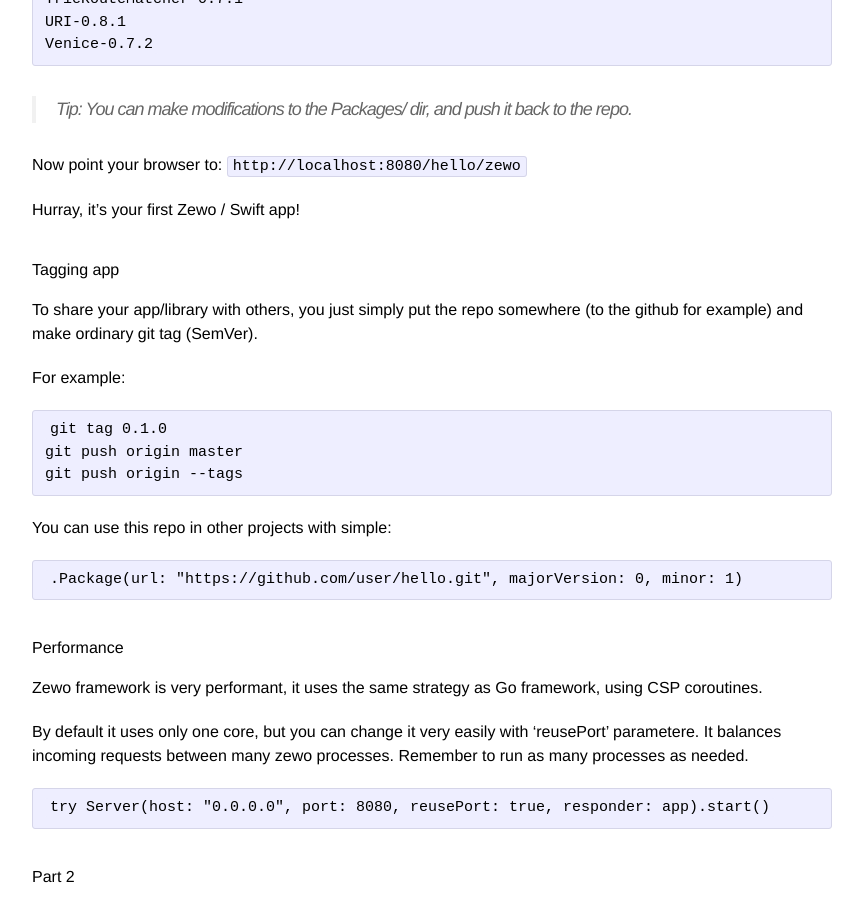
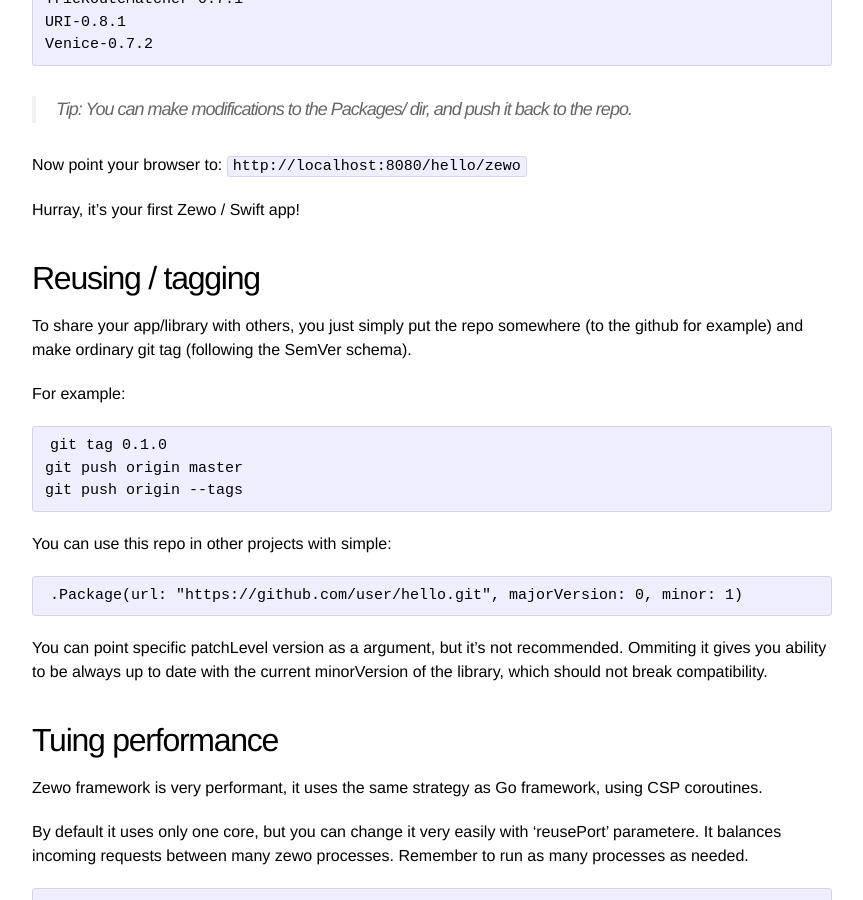
Before and after one commit to vi4m/vi4m.github.io, a Jekyll site: the page built from _posts/2016-08-01-swift-on-linux-tutorial.md, in a window 1280 px wide and 900 px high, scrolled down 4810 px. Shown: the whole window, without its empty margins (208-1071 px from the left). Built offline with Jekyll 4.4.1, drawn with Linux system fonts in a browser that asks for light colours; comment, search, counter and statistics services are not loaded.

Commit message:
Formatting

```diff
--- a/_posts/2016-08-01-swift-on-linux-tutorial.md
+++ b/_posts/2016-08-01-swift-on-linux-tutorial.md
@@ -212,10 +212,9 @@
 Hurray, it's your first Zewo / Swift app!
 
 
-# Tagging app
+## Reusing / tagging
 
-
-To share your app/library with others, you just simply put the repo somewhere (to the github for example) and make ordinary git tag (SemVer).
+To share your app/library with others, you just simply put the repo somewhere (to the github for example) and make ordinary git tag (following the SemVer schema).
 
 For example:
 
@@ -227,8 +226,9 @@
 
 	.Package(url: "https://github.com/user/hello.git", majorVersion: 0, minor: 1)
 
+You can point specific patchLevel version as a argument, but it's not recommended. Ommiting it gives you ability to be always up to date with the current minorVersion of the library, which should not break compatibility.
 
-# Performance
+## Tuing performance
 
 
 Zewo framework is very performant, it uses the same strategy as Go framework, using CSP coroutines.
@@ -238,7 +238,7 @@
 	try Server(host: "0.0.0.0", port: 8080, reusePort: true, responder: app).start()
 
 
-# Part 2
+## Part 2
 
 
 Don't miss part 2 of tutorial!
```
